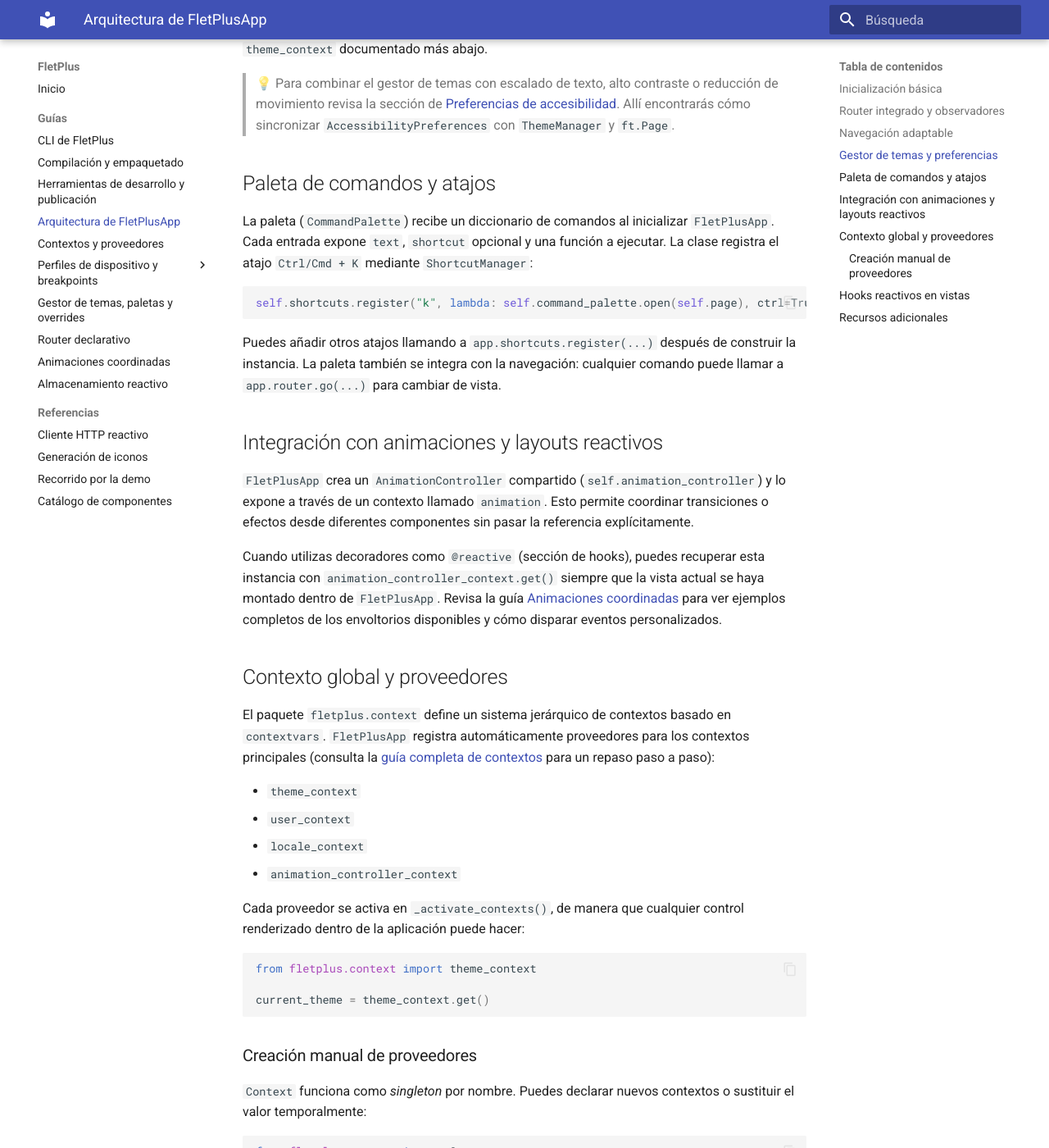
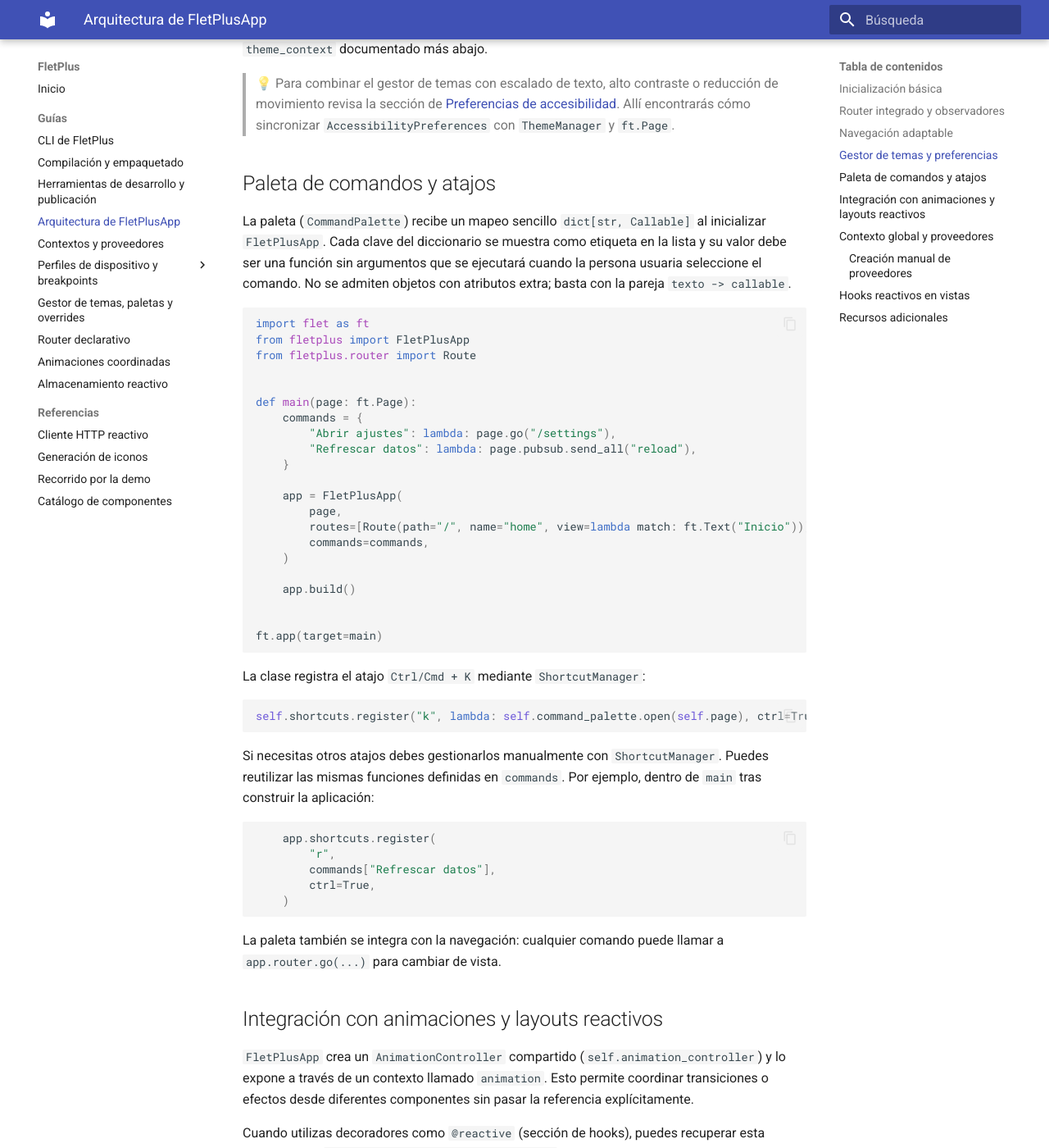
Before and after one commit to Alphonsus411/FletPlus, an MkDocs documentation site: the page built from docs/app.md, in a window 1280 px wide and 1400 px high, scrolled down 2264 px. Shown: the whole window at 82% size. Built offline with MkDocs 1.6.1 and Material for MkDocs 9.7.7, drawn with Linux system fonts in a browser that asks for light colours.

Commit message:
docs: aclarar mapeo de comandos en la paleta

````diff
--- a/docs/app.md
+++ b/docs/app.md
@@ -75,13 +75,49 @@
 
 ## Paleta de comandos y atajos
 
-La paleta (`CommandPalette`) recibe un diccionario de comandos al inicializar `FletPlusApp`. Cada entrada expone `text`, `shortcut` opcional y una función a ejecutar. La clase registra el atajo `Ctrl/Cmd + K` mediante `ShortcutManager`:
+La paleta (`CommandPalette`) recibe un mapeo sencillo `dict[str, Callable]` al inicializar `FletPlusApp`. Cada clave del diccionario se muestra como etiqueta en la lista y su valor debe ser una función sin argumentos que se ejecutará cuando la persona usuaria seleccione el comando. No se admiten objetos con atributos extra; basta con la pareja `texto -> callable`.
+
+```python
+import flet as ft
+from fletplus import FletPlusApp
+from fletplus.router import Route
+
+
+def main(page: ft.Page):
+    commands = {
+        "Abrir ajustes": lambda: page.go("/settings"),
+        "Refrescar datos": lambda: page.pubsub.send_all("reload"),
+    }
+
+    app = FletPlusApp(
+        page,
+        routes=[Route(path="/", name="home", view=lambda match: ft.Text("Inicio"))],
+        commands=commands,
+    )
+
+    app.build()
+
+
+ft.app(target=main)
+```
+
+La clase registra el atajo `Ctrl/Cmd + K` mediante `ShortcutManager`:
 
 ```python
 self.shortcuts.register("k", lambda: self.command_palette.open(self.page), ctrl=True)
 ```
 
-Puedes añadir otros atajos llamando a `app.shortcuts.register(...)` después de construir la instancia. La paleta también se integra con la navegación: cualquier comando puede llamar a `app.router.go(...)` para cambiar de vista.
+Si necesitas otros atajos debes gestionarlos manualmente con `ShortcutManager`. Puedes reutilizar las mismas funciones definidas en `commands`. Por ejemplo, dentro de `main` tras construir la aplicación:
+
+```python
+    app.shortcuts.register(
+        "r",
+        commands["Refrescar datos"],
+        ctrl=True,
+    )
+```
+
+La paleta también se integra con la navegación: cualquier comando puede llamar a `app.router.go(...)` para cambiar de vista.
 
 ## Integración con animaciones y layouts reactivos
 
````
